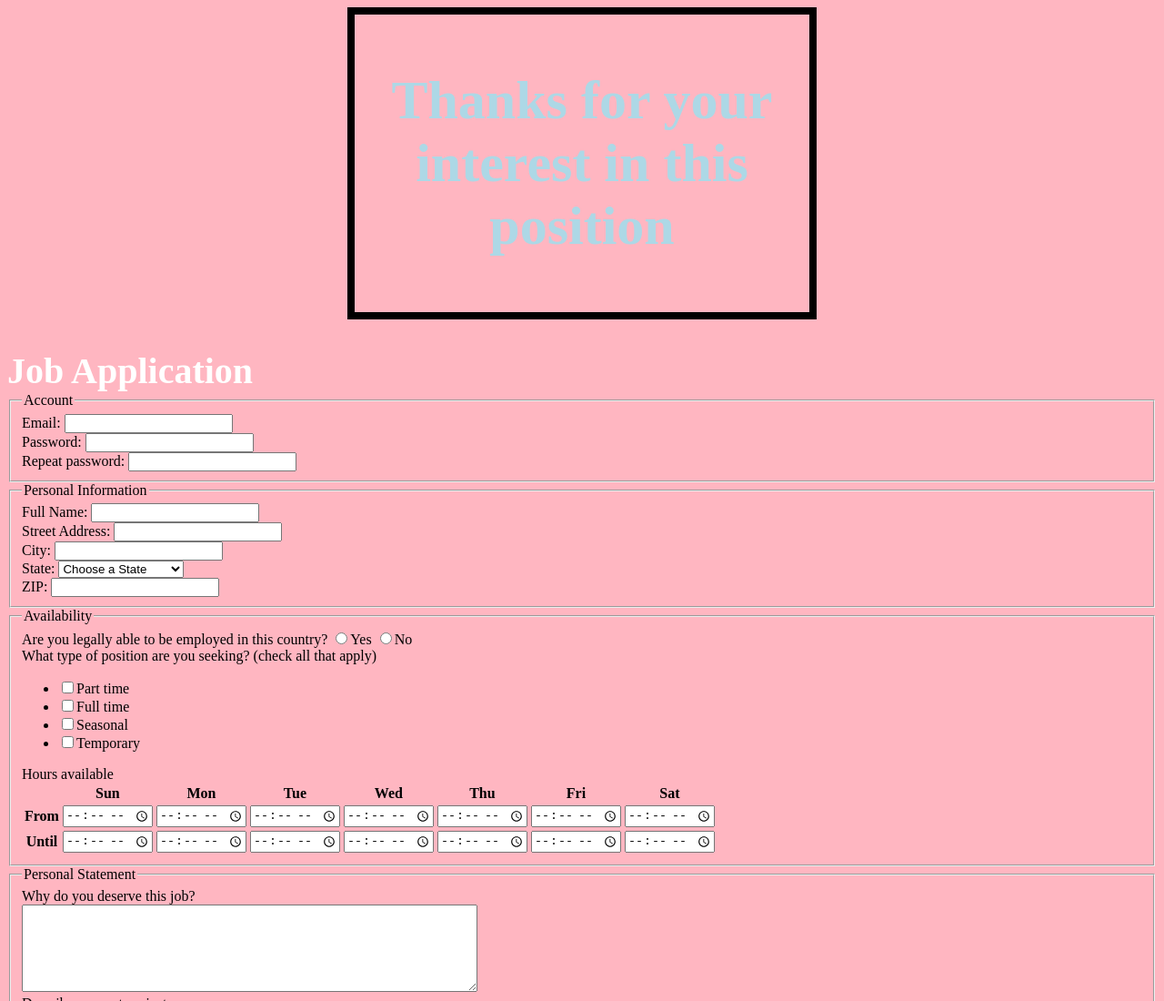
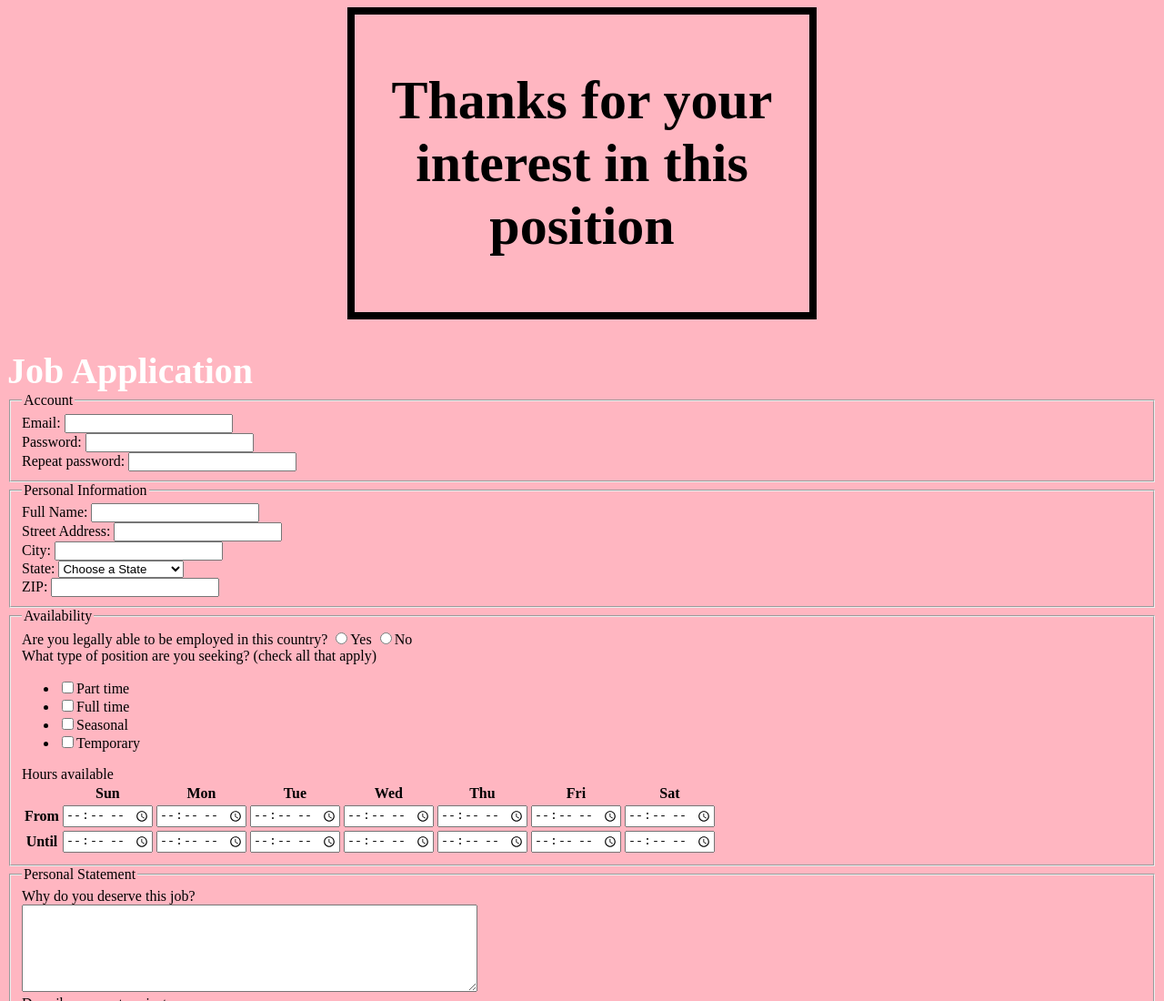
Before and after one commit to trangd02-1762018/trangd02-1762018.github.io, a plain HTML site: page jobApplicationForm.html in a window 1280 px wide. Shown: the top 1100 px of the page at 91% size. Drawn offline with Linux system fonts and the light colour scheme.

Commit message:
Update test1.css

```diff
--- a/test1.css
+++ b/test1.css
@@ -26,7 +26,7 @@ h2{
 #Header h1{
     font-size: 60px;
     font-family: "Passion One";
-    Color:#ADD8E6;
+    Color:;
     font-weight: bold;
 }
 
```
